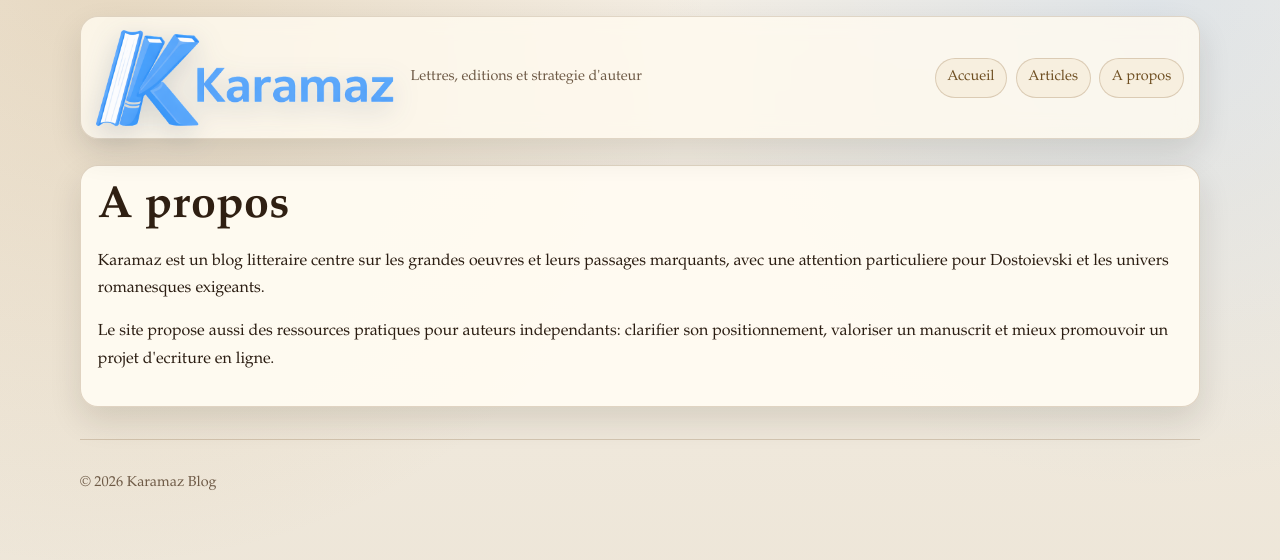
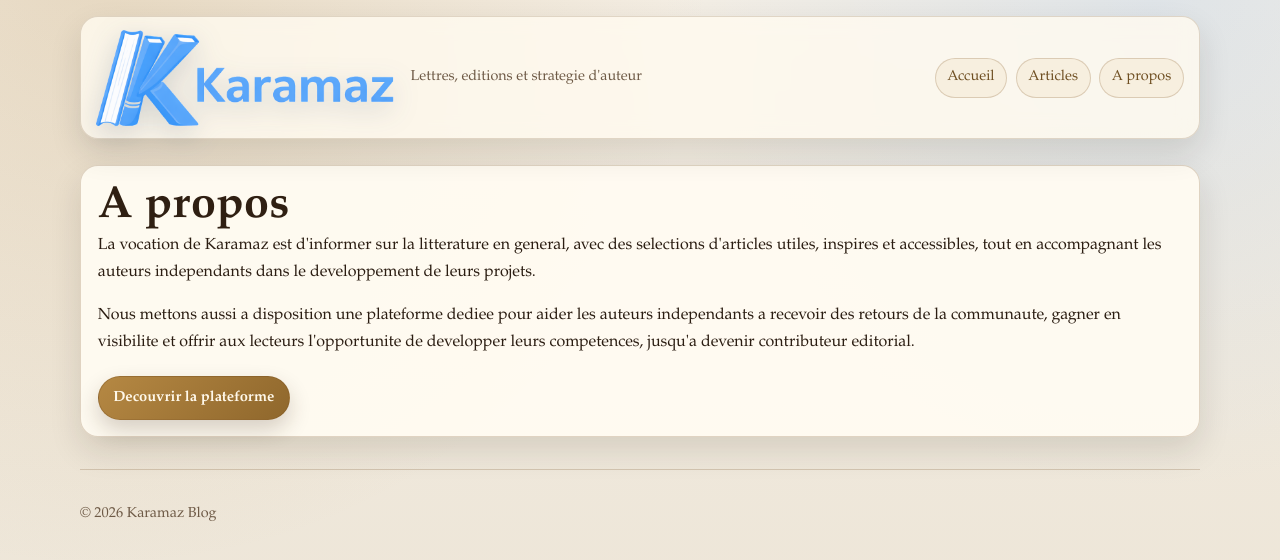
Before and after one commit to Louphi1987/Karamaz-blog, a Next.js app: page /about in a window 1280 px wide. Shown: the top 560 px of the page. Built offline with nearby package versions, Linux system fonts and the light colour scheme; no server answers.

Commit message:
Update about page messaging and platform CTA

```diff
--- a/app/about/page.js
+++ b/app/about/page.js
@@ -8,13 +8,17 @@ export default function AboutPage() {
     <section className="about-panel">
       <h1 className="page-title">A propos</h1>
       <p>
-        Karamaz est un blog litteraire centre sur les grandes oeuvres et leurs passages marquants, avec une attention
-        particuliere pour Dostoievski et les univers romanesques exigeants.
+        La vocation de Karamaz est d'informer sur la litterature en general, avec des selections d'articles utiles,
+        inspires et accessibles, tout en accompagnant les auteurs independants dans le developpement de leurs projets.
       </p>
       <p>
-        Le site propose aussi des ressources pratiques pour auteurs independants: clarifier son positionnement,
-        valoriser un manuscrit et mieux promouvoir un projet d'ecriture en ligne.
+        Nous mettons aussi a disposition une plateforme dediee pour aider les auteurs independants a recevoir des
+        retours de la communaute, gagner en visibilite et offrir aux lecteurs l'opportunite de developper leurs
+        competences, jusqu'a devenir contributeur editorial.
       </p>
+      <a href="https://www.karamaz.eu/" className="about-cta-link" rel="noreferrer">
+        Decouvrir la plateforme
+      </a>
     </section>
   );
 }
--- a/app/globals.css
+++ b/app/globals.css
@@ -350,6 +350,32 @@ a:hover {
   line-height: 1.1;
 }
 
+.about-panel p {
+  margin: 0 0 0.95rem;
+}
+
+.about-cta-link {
+  display: inline-flex;
+  align-items: center;
+  justify-content: center;
+  margin-top: 0.3rem;
+  border-radius: 999px;
+  border: 1px solid rgba(129, 88, 38, 0.42);
+  background: linear-gradient(135deg, #b58843, #8f672c);
+  color: #fff8ea;
+  padding: 0.52rem 0.9rem;
+  font-size: 0.92rem;
+  font-weight: 600;
+  box-shadow: 0 10px 22px rgba(53, 33, 14, 0.2);
+  transition: transform 180ms ease, box-shadow 180ms ease;
+}
+
+.about-cta-link:hover {
+  text-decoration: none;
+  transform: translateY(-1px);
+  box-shadow: 0 14px 26px rgba(53, 33, 14, 0.24);
+}
+
 .post-header {
   margin-bottom: 0.8rem;
 }
```
